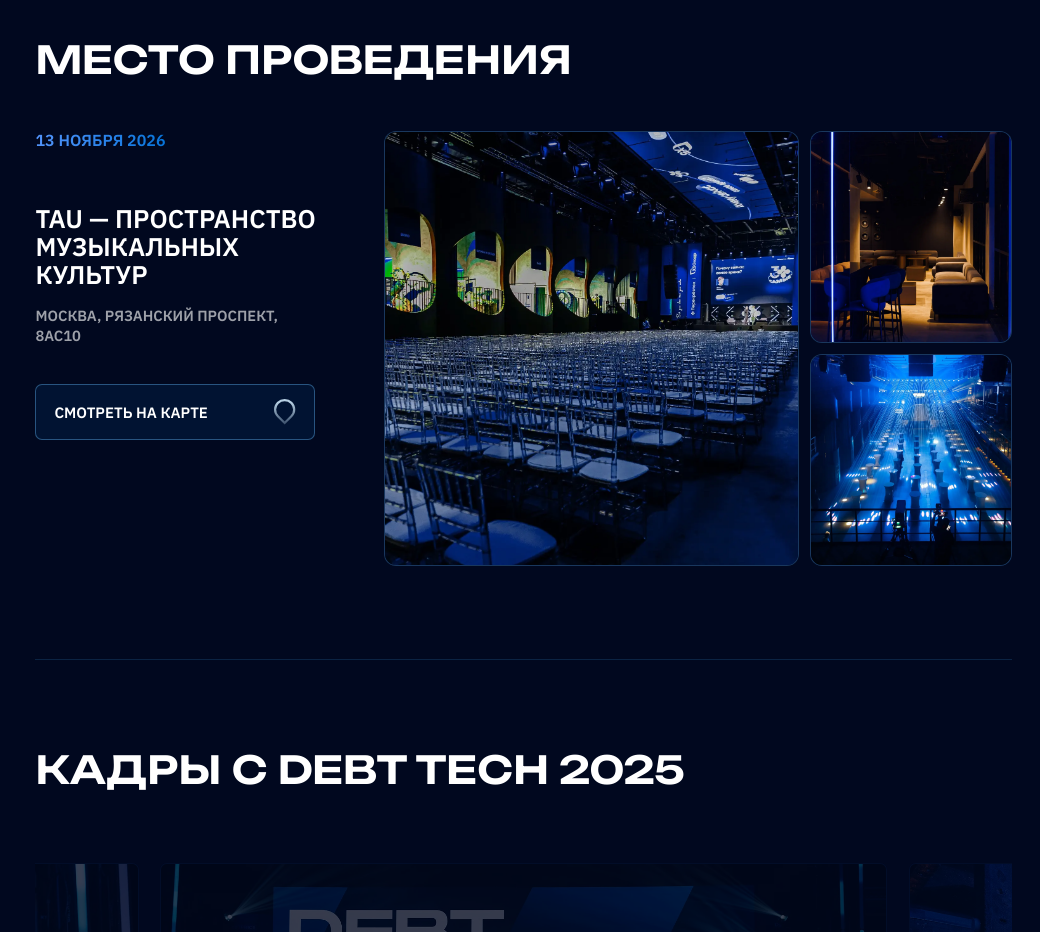
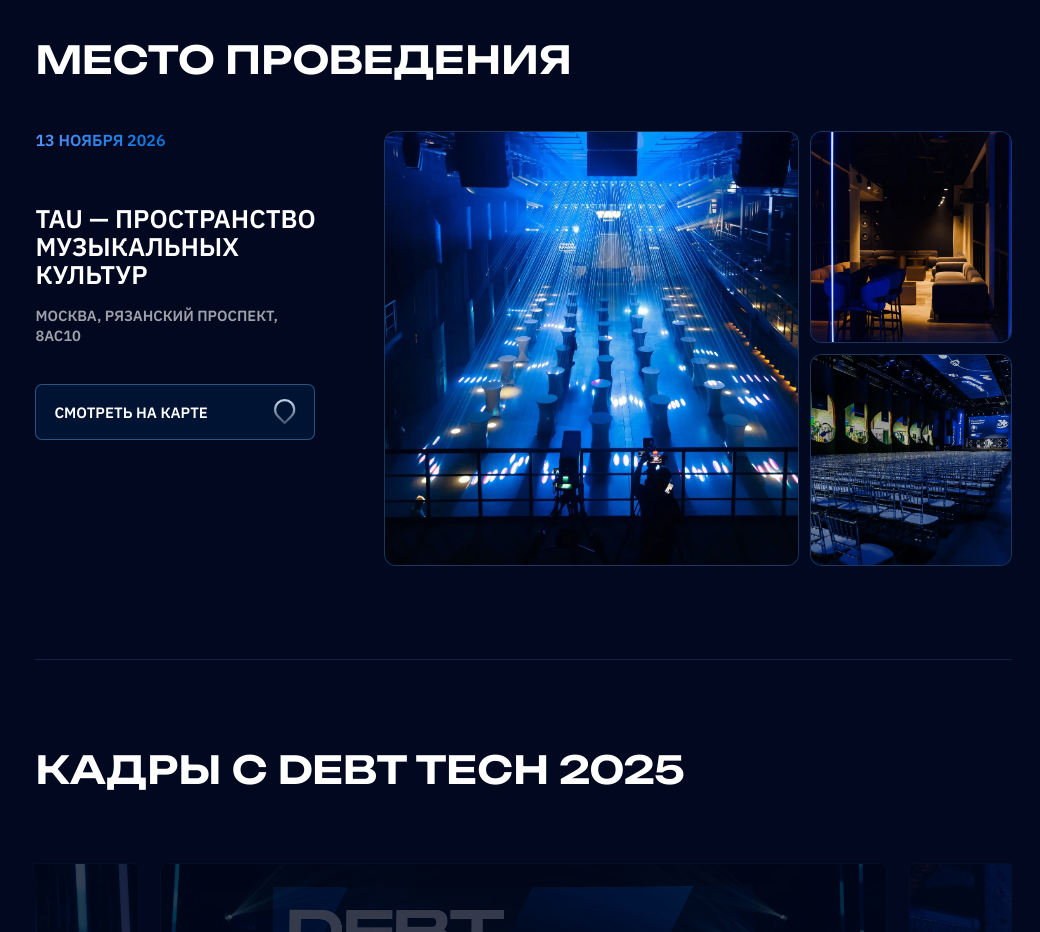
Before and after one commit to IMONsergey/debt-2026-lite, a React (Vite) app: page / in a window 1280 px wide. Shown: the part 960-1892 px from the top of the page, without its empty margins (240-1280 px from the left). Built offline with nearby package versions, Linux system fonts and the light colour scheme.

Commit message:
Поменять фотографии площадки местами

```diff
--- a/src/App.jsx
+++ b/src/App.jsx
@@ -85,9 +85,9 @@ const content = {
     routeLabel: 'Смотреть на карте',
     routeHref: 'https://yandex.ru/maps/?text=%D0%9C%D0%BE%D1%81%D0%BA%D0%B2%D0%B0%2C%20%D0%A0%D1%8F%D0%B7%D0%B0%D0%BD%D1%81%D0%BA%D0%B8%D0%B9%20%D0%BF%D1%80%D0%BE%D1%81%D0%BF%D0%B5%D0%BA%D1%82%2C%208%D0%90%D1%8110',
     images: [
+      { image: assetUrl('assets/images/venue/event.webp'), alt: 'Событие в пространстве TAU' },
+      { image: assetUrl('assets/images/venue/lounge.webp'), alt: 'Лаунж-зона TAU' },
       { image: assetUrl('assets/images/venue/hall.webp'), alt: 'Главный зал TAU' },
-      { image: assetUrl('assets/images/venue/lounge.webp'), alt: 'Лаунж-зона TAU' },
-      { image: assetUrl('assets/images/venue/event.webp'), alt: 'Событие в пространстве TAU' },
     ],
   },
   gallery: {
```
